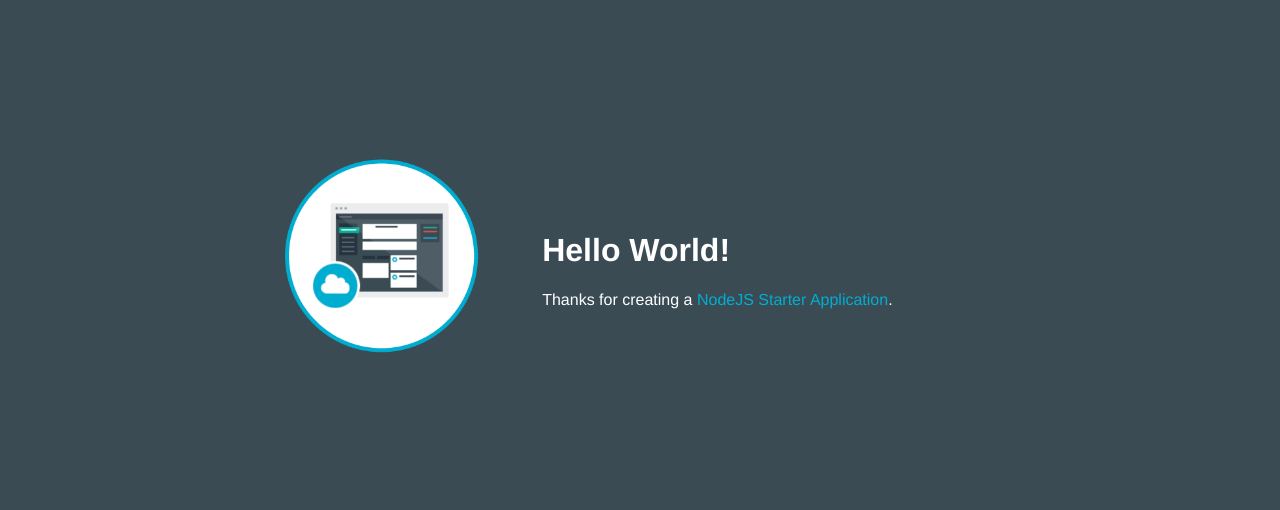
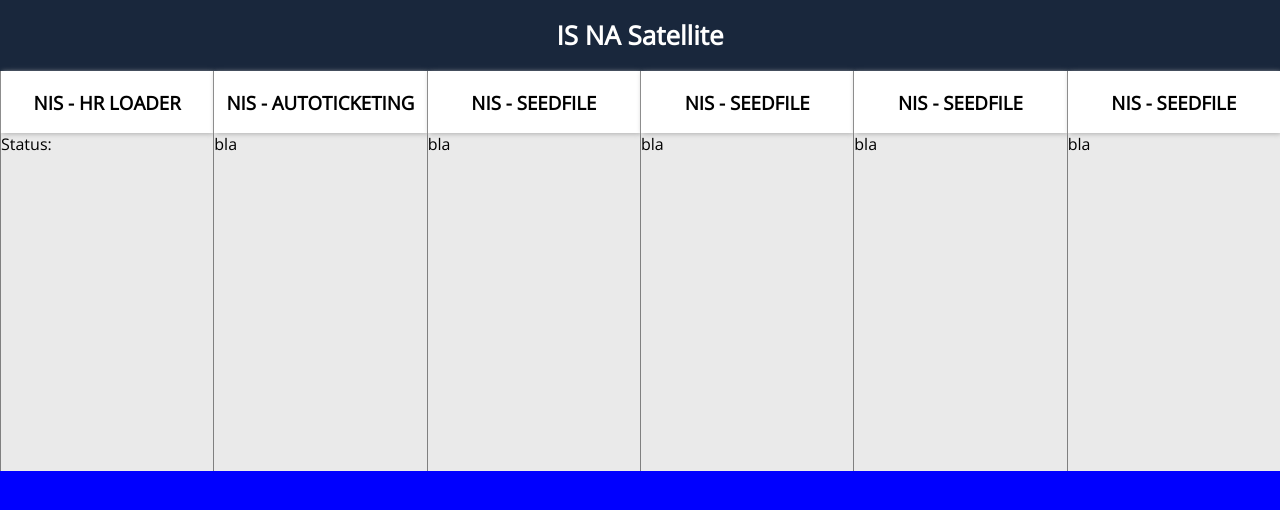
Before and after one commit to abalioni/isrunning, a website: page public/index.html in a window 1280 px wide. Drawn offline with nearby package versions, Linux system fonts and the light colour scheme; files that its build step writes are made by us from their sources.

Commit message:
First commit

```diff
--- a/public/index.html
+++ b/public/index.html
@@ -1,26 +1,45 @@
 <!DOCTYPE html>
 <html>
-
-  <head>
-    <title>NodeJS Starter Application</title>
-    <meta charset="utf-8">
-    <meta http-equiv="X-UA-Compatible" content="IE=edge">
-    <meta name="viewport" content="width=device-width, initial-scale=1">
-    <link rel="stylesheet" href="stylesheets/style.css">
-  </head>
-
-  <body>
-    <table>
-      <tr>
-        <td style= "width:30%;">
-          <img class = "newappIcon" src="images/newapp-icon.png">
-        </td>
-        <td>
-          <h1 id="message">Hello World!</h1>
-          <p class='description'></p> Thanks for creating a <span class = "blue">NodeJS Starter Application</span>.
-        </td>
-      </tr>
-    </table>
-  </body>
-
+    <head>
+        <meta charset="utf-8">
+        <title>Portal IS NA Satellite</title>
+        <link rel="stylesheet" href="./style.css">
+        <style>@import url('https://fonts.googleapis.com/css?family=Open+Sans:300,400');</style>
+    </head>
+    <body>
+        <header>
+            <h1>IS NA Satellite</h1>
+        </header>
+        <main>
+            <section class="">
+                <h3>
+                    NIS - HR LOADER
+                </h3>
+                <span>
+                    <label for="">Status:</label>
+                    <span class=""></span>
+                </span>
+            </section>
+            <section class="">
+                <h3>NIS - AUTOTICKETING</h3>
+                bla
+            </section>
+            <section class="">
+                <h3>NIS - SEEDFILE</h3>
+                bla
+            </section>
+            <section class="">
+                <h3>NIS - SEEDFILE</h3>
+                bla
+            </section>
+            <section class="">
+                <h3>NIS - SEEDFILE</h3>
+                bla
+            </section>
+            <section class="">
+                <h3>NIS - SEEDFILE</h3>
+                bla
+            </section>
+        </main>
+    </body>
 </html>
--- a/public/stylesheets/style.css
+++ b/public/stylesheets/style.css
@@ -1,81 +1,49 @@
-/* style.css
- * This file provides css styles.
- */
-
-body,html {
-	background-color: #3b4b54; width : 100%;
-	height: 100%;
-	margin: 0 auto;
-	font-family: "HelveticaNeue-Light", "Helvetica Neue Light", "Helvetica Neue", Helvetica, Arial, "Lucida Grande", sans-serif;
-	color: #ffffff;
+html, body {
+    width: 100%;
+    height: 100%;
+    margin: 0;
 }
 
-a {
-	text-decoration: none;
-	color: #00aed1;
+body {
+    background-color: #19273c;
+    overflow-y: hidden;
+    font-family: 'Open Sans', sans-serif;
 }
 
-a:hover {
-	text-decoration: underline;
+body header {
+    display: flex;
+    flex-direction: row;
+    justify-content: center;
+    color: white;
+    font-weight: 300;
 }
 
-.newappIcon {
-	padding-top: 10%;
-	display: block;
-	margin: 0 auto;
-	padding-bottom: 2em;
-	max-width:200px;
+body header h1 {
+    font-size: 26px;
 }
 
-h1 {
-	font-weight: bold;
-	font-size: 2em;
+body main {
+    display: flex;
+    flex-direction: row;
+    background-color: blue;
+    width: 100%;
+    height: 100%;
 }
 
-.leftHalf {
-	float: left;
-	background-color: #26343f;
-	width: 45%;
-	height: 100%;
+body main section {
+    display: flex;
+    flex-direction: column;
+    width: 250px;
+    height: 50%;
+    background-color: #eaeaea;
+    border-left: 1px solid gray;
 }
 
-.rightHalf {
-	float: right;
-	width: 55%;
-	background-color: #313f4a;
-	height: 100%;
-	overflow:auto;
+body main section h3 {
+    text-align: center;
+    background-color: white;
+    margin: 0;
+    padding-top: 18.720px;
+    padding-bottom: 18.720px;
+    box-shadow: 1px 1px 5px 0px rgba(176,176,176,1);
 }
-
-.blue {
-	color: #00aed1;
-}
-
-
-table {
-	table-layout: fixed;
-	width: 800px;
-	margin: 0 auto;
-	word-wrap: break-word;
-	padding-top:10%;
-}
-
-th {
-	border-bottom: 1px solid #000;
-}
-
-th, td {
-	text-align: left;
-	padding: 2px 20px;
-}
-
-.env-var {
-	text-align: right;
-	border-right: 1px solid #000;
-	width: 30%;
-}
-
-pre {
-	padding: 0;
-	margin: 0;
-}
```
